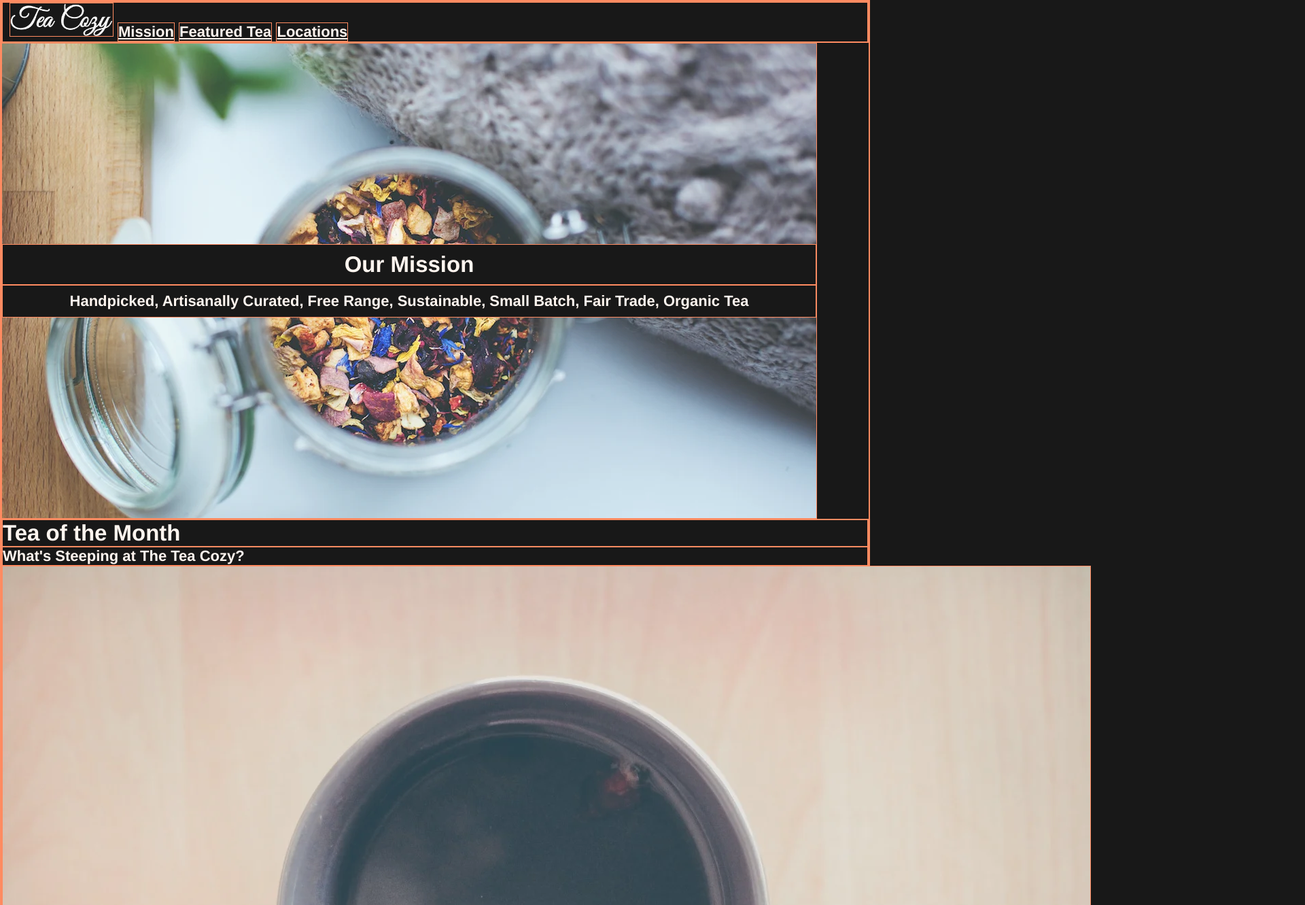
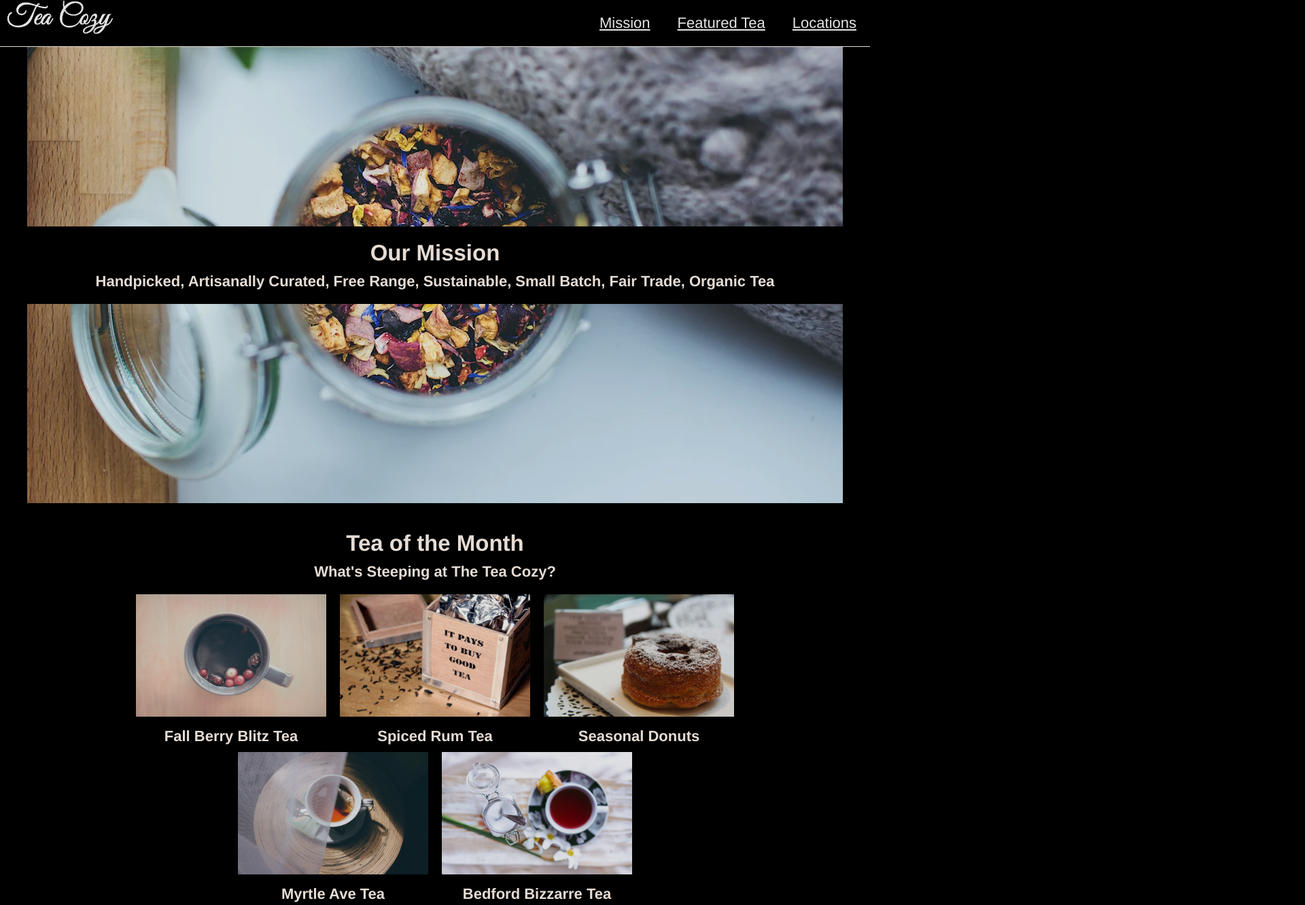
Before and after one commit to ricardorm10/Tea-Cozy, a plain HTML site: page HTML-CSS/index.html in a window 1280 px wide. Shown: the top 1331 px of the page at 68% size, 1920 px wide, since content can reach past the window. Drawn offline with Linux system fonts and the light colour scheme.

Commit message:
Modified HMTL and CSS.

```diff
--- a/HTML-CSS/index.html
+++ b/HTML-CSS/index.html
@@ -1,68 +1,117 @@
 <!DOCTYPE html>
 <html lang="en">
 <head>
-    <meta charset="UTF-8">
     <meta http-equiv="X-UA-Compatible" content="IE=edge">
     <meta name="viewport" content="width=device-width, initial-scale=1.0">
     <title>Tea Cozy</title>
     <link href="./style.css" rel="stylesheet" type="text/css">
 </head>
 <body>
+
     <!-- Navigation Tab -->
     <header>
         <nav class="navigation-tab">
             <img src="../Images/Logo.webp" alt="Logo of Tea Cozy" class="logo">
-            <h4 class="navigation">Mission</h4>
-            <h4 class="navigation">Featured Tea</h4>
-            <h4 class="navigation">Locations</h4>
+            <ul class="navigation">
+                <a href="#mission"><li>Mission</li></a>
+                <a href="#featured"><li>Featured Tea</li></a>
+                <a href="#locations"><li>Locations</li></a>
+            </ul>
         </nav>
     </header>
 
     <!-- Company's Mission -->
-    <section class="mission">
+    <section class="mission" id="mission">
+        <section class="mission-container">
+            <section class="mission-text">
                 <h2 class="inner-mission title">Our Mission</h2>
                 <h4 class="inner-mission subtitle">Handpicked, Artisanally Curated, Free Range, Sustainable, Small Batch, Fair Trade, Organic Tea</h4>
             </section>
+        </section>
+    </section>
 
     <!-- Tea Of the Month -->
-    <section class="tea-month">
-        <h2>Tea of the Month</h2>
-            <h4>What's Steeping at The Tea Cozy?</h4>
+    <section class="tea-month" id="featured">
+        <h2 class="inner-tea title">Tea of the Month</h2>
+        <h4 class="inner-tea subtitle">What's Steeping at The Tea Cozy?</h4>
+    </section>
+
+    <section class="trend-container">
+        <section class="trend">
             <img src="../Images/Berry Blitz.webp" alt="Fall Berry Blitz Tea">
-                    <h4>Fall Berry Blitz Tea</h4>
+            <h4 class="image-description">Fall Berry Blitz Tea</h4>
+        </section>
+        <section class="trend">
             <img src="../Images/Spiced Rum.webp" alt="Spiced Rum Tea">
-                    <h4>Spiced Rum Tea</h4>
+            <h4 class="image-description">Spiced Rum Tea</h4>
+        </section>
+        <section class="trend">
             <img src="../Images/Donut.webp" alt="Seasonal Donuts">
-                    <h4>Seasonal Donuts</h4>
+            <h4 class="image-description">Seasonal Donuts</h4>
+        </section>
+        <section class="trend">
             <img src="../Images/Myrtle Ave.webp" alt="Myrtele Ave Tea">
-                    <h4>Myrtle Ave Tea</h4>
+            <h4 class="image-description">Myrtle Ave Tea</h4>
+        </section>
+        <section class="trend">
             <img src="../Images/Bedford Bizarre.webp" alt="Bedford Bizzarre Tea">
-                    <h4>Bedford Bizzarre Tea</h4>
+            <h4 class="image-description">Bedford Bizzarre Tea</h4>
+        </section>
     </section>
 
     <!-- Locations -->
-    <section class="locations">
+    <section class="locations" id="locations">
+        <section class="banner">
+            <section class="inner-locations title">
                 <h2>Locations</h2>
+            </section>
+
+            <section class="locations-container">
+                <section class="inner-locations-container">
                     <h3>Downtown</h3>
-                <h4>384 West 4th St.</h4>
-                <h4>Suite 108</h4>
-                <h4>Portland, Maine</h4>
+                    <br>
+                    <p>384 West 4th St.</p>
+                    <br>
+                    <p>Suite 108</p>
+                    <br>
+                    <p>Portland, Maine</p>
+                </section>
+                <section class="inner-locations-container">
                     <h3>East Bayside</h3>
-                <h4>3433 Phisherman's Avenue</h4>
-                <h4>(Northwest Corner)</h4>
-                <h4>Portland, Maine</h4>
+                    <br>
+                    <p>3433 Phisherman's Avenue</p>
+                    <br>
+                    <p>(Northwest Corner)</p>
+                    <br>
+                    <p>Portland, Maine</p>
+                </section>
+                <section class="inner-locations-container">
                     <h3>Oakdale</h3>
-                <h4>515 Crescent Avenue</h4>
-                <h4>Second Floor</h4>
-                <h4>Portland, Maine</h4>
+                    <br>
+                    <p>515 Crescent Avenue</p>
+                    <br>
+                    <p>Second Floor</p>
+                    <br>
+                    <p>Portland, Maine</p>
+                </section>
+            </section>
+        </section>
     </section>
 
     <!-- Footer -->
     <footer>
+        <section class="contact">
             <h2>The Tea Cozy</h2>
+            <br>
             <h5>contact@theteacozy.com</h5>
+            <br>
             <h5>917-555-8904</h5>
+        </section>
+        <section class="copyright">
+            <br>
             <h5>copyright The Tea Cozy 2017</h5>
+        </section>
+
     </footer>
 </body>
 </html>
--- a/HTML-CSS/style.css
+++ b/HTML-CSS/style.css
@@ -2,45 +2,143 @@
     box-sizing: border-box;
     margin: 0;
     padding: 0;
-    border: 1px solid coral;
 }
 
-html{
+body{
     font-family: Helvetica, sans-serif;
     font-size: 22px;
     color: seashell;
     background-color: black;
     opacity: 0.9;
+    text-align: center;
+    margin: 0;
 }
 
 /* Navigation Bar */
 
+.navigation-tab{
+    width: 100%;
+    height: 69px;
+    display: block;
+    position: fixed;
+    top: 0px;
+    border-bottom: 1px solid seashell;
+    background-color: black;
+}
+
 .logo{
     height: 50px;
-    margin-left: 10px;
+    float: left;
+    padding-left: 10px;
 }
 
 .navigation{
-    text-decoration: underline;
-    display: inline-flex;
-    text-align: right;
-    width: auto;
+    float: right;
+    height: 100%;
+    margin: 0 auto;
 }
 
-/* Company's Mission */
-.mission{
-    background-image: url(../Images/Background.webp);
-    height: 700px;
-    width: 1200px;
-    display: flex;
-    flex-direction: column;
-    justify-content: center;
-    align-items: center;
+.navigation a{
+    height: 100%;
+    display: table;
+    float: left;
+    padding: 0px 20px;
 }
 
-.inner-mission{
+.navigation a li{
+    display: table-cell;
+    vertical-align: middle;
+    height: 100%;
+    text-decoration: underline;
+    color: white;
+}
+/* Company's Mission */
+.mission-container{
+    background-image: url(../Images/Background.webp);
+    background-position: center;
+    height: 700px;
+    max-width: 1200px;
+    margin: 40px auto 40px auto;
+    display: flex;
+}
+
+.mission-text{
+    margin: auto;
     background-color: black;
     width: 100%;
-    text-align: center;
-    padding: 10px;
+    padding: 20px;
 }
+
+.inner-mission.title{
+    padding-bottom: 5px;
+}
+
+.inner-mission.subtitle{
+    padding-top: 5px;
+}
+/* Tea of the Month */
+.trend-container{
+    display: inline-flex;
+    max-width: 1000px;
+    height: auto;
+    flex-wrap: wrap;
+    align-items: center;
+    justify-content: center;
+}
+
+.trend img{
+    height: 200px;
+    width: 300px;
+    padding: 10px 10px;
+}
+
+.inner-tea.title{
+    padding-bottom: 5px;
+}
+
+.inner-tea.subtitle{
+    padding-top: 5px;
+    padding-bottom: 10px;
+}
+
+/* Locations */
+.banner{
+    height: 500px;
+    max-width: 1200px;
+    margin: 40px auto auto auto;
+    padding-top: 85px;
+    background-image: url(../Images/Locations.webp);
+    background-position: center;
+    background-size: cover;
+}
+
+.locations-container{
+    max-width: 1050px;
+    margin: 15px auto auto auto;
+    display: flex;
+    justify-content: space-between;
+
+}
+
+.inner-locations-container{
+    height: 300px;
+    padding: 20px;
+    margin-bottom: auto;
+    flex-basis: 30%;
+    background-color: black;
+    opacity: 0.9;
+}
+
+footer{
+    height: 200px;
+
+}
+
+.contact{
+    padding-top: 30px;
+}
+.copyright{
+    display: block;
+    float: left;
+    padding-left: 20px;
+}
```
Lines whose indentation alone changed are shown as unchanged.
